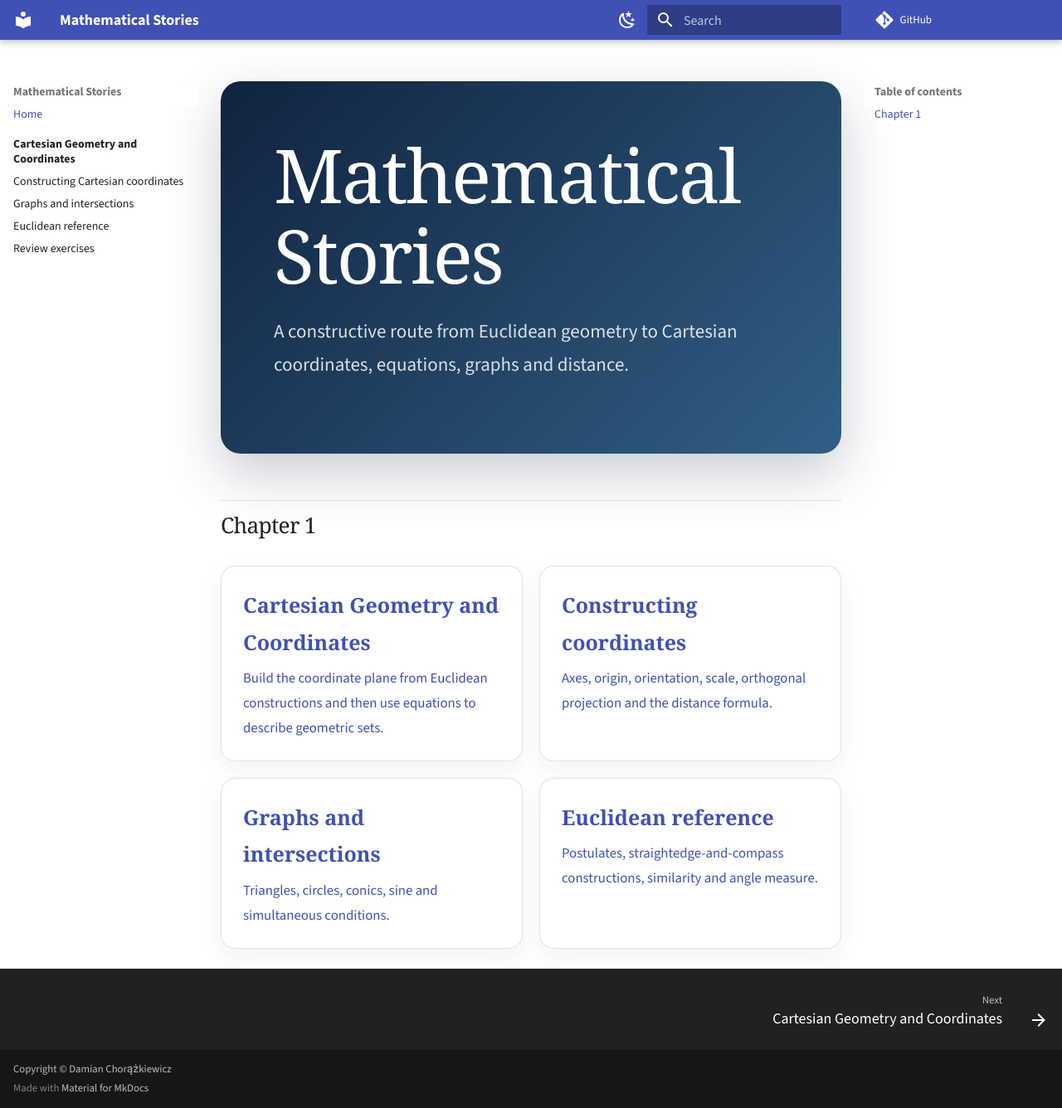
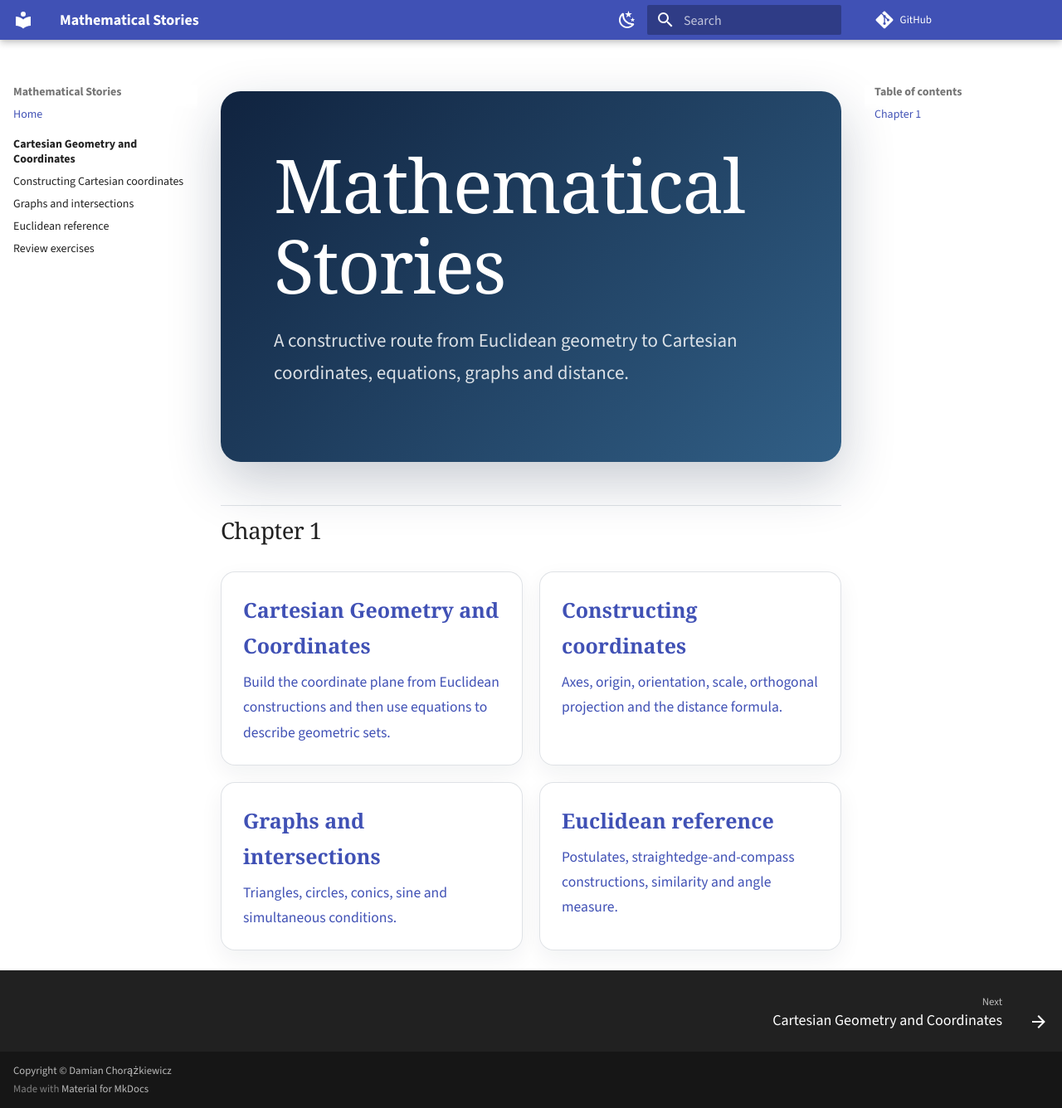
Before and after one commit to dchorazkiewicz/basic_mathematics, an MkDocs documentation site: the page built from docs/index.md, in a window 1280 px wide and 1336 px high. Shown: the whole window at 83% size. Built offline with MkDocs 1.6.1 and Material for MkDocs 9.7.7, drawn with Linux system fonts in a browser that asks for light colours; comment, search, counter and statistics services are not loaded.

Commit message:
Fix content proportions, admonition headers, and figure sizing

```diff
--- a/docs/stylesheets/extra.css
+++ b/docs/stylesheets/extra.css
@@ -11,42 +11,170 @@
   --violet: #72538d;
 }
 
-[data-md-color-scheme="default"] body { background: var(--paper); color: var(--ink); }
-.md-grid { max-width: 92rem; }
-.md-content__inner { max-width: 56rem; margin-inline: auto; }
-.md-typeset { font-size: .84rem; line-height: 1.78; }
-.md-typeset p, .md-typeset li { max-width: 76ch; }
-.md-typeset h1, .md-typeset h2, .md-typeset h3 { font-family: var(--math-serif); color: inherit; letter-spacing: -.025em; }
-.md-typeset h1 { font-size: 2.65rem; line-height: 1.08; margin-bottom: 1.1rem; }
-.md-typeset h2 { margin-top: 2.8rem; padding-top: .55rem; border-top: 1px solid var(--line); }
-.md-typeset h3 { margin-top: 2rem; }
-.md-typeset .arithmatex { overflow-x: auto; padding: .15rem .1rem; }
-.md-typeset .admonition, .md-typeset details {
-  border: 1px solid var(--line); border-left-width: .28rem; border-radius: .65rem;
-  box-shadow: 0 10px 28px rgba(23,32,51,.055); background: rgba(255,255,255,.58);
+[data-md-color-scheme="default"] body {
+  background: var(--paper);
+  color: var(--ink);
 }
-.md-typeset .admonition-title, .md-typeset summary { font-weight: 750; letter-spacing: .015em; }
+
+/* Keep the page readable instead of stretching it across the full viewport. */
+.md-grid {
+  max-width: 82rem;
+}
+
+.md-content__inner {
+  max-width: 49rem;
+  margin-inline: auto;
+  padding-top: 1.2rem;
+}
+
+.md-typeset {
+  font-size: .88rem;
+  line-height: 1.72;
+}
+
+.md-typeset > p,
+.md-typeset li,
+.md-typeset .admonition > p:not(.admonition-title),
+.md-typeset details > p:not(.admonition-title) {
+  max-width: 72ch;
+}
+
+.md-typeset h1,
+.md-typeset h2,
+.md-typeset h3 {
+  font-family: var(--math-serif);
+  color: inherit;
+  letter-spacing: -.02em;
+}
+
+.md-typeset h1 {
+  font-size: 2.45rem;
+  line-height: 1.08;
+  margin: 0 0 1.2rem;
+}
+
+.md-typeset h2 {
+  margin-top: 2.6rem;
+  padding-top: .55rem;
+  border-top: 1px solid var(--line);
+}
+
+.md-typeset h3 {
+  margin-top: 2rem;
+}
+
+.md-typeset .arithmatex {
+  overflow-x: auto;
+  padding: .15rem .1rem;
+}
+
+.md-typeset .admonition,
+.md-typeset details {
+  border: 1px solid var(--line);
+  border-left-width: .28rem;
+  border-radius: .65rem;
+  box-shadow: 0 8px 24px rgba(23,32,51,.05);
+  background: rgba(255,255,255,.58);
+}
+
+/* Material uses a paragraph for the title. It must span the whole box. */
+.md-typeset .admonition-title,
+.md-typeset summary {
+  max-width: none !important;
+  width: auto;
+  margin-right: 0;
+  font-weight: 750;
+  letter-spacing: .015em;
+}
+
 .md-typeset .admonition.definition { border-left-color: var(--blue); }
 .md-typeset .admonition.theorem { border-left-color: var(--violet); }
 .md-typeset .admonition.proof { border-left-color: var(--green); }
 .md-typeset .admonition.example { border-left-color: var(--gold); }
+
 .hero {
-  margin: 0 0 2rem; padding: clamp(1.8rem,5vw,4rem); border-radius: 1.2rem;
-  background: linear-gradient(135deg,#10233f,#315f86); color: white;
+  margin: 0 0 2rem;
+  padding: clamp(1.8rem,5vw,4rem);
+  border-radius: 1.2rem;
+  background: linear-gradient(135deg,#10233f,#315f86);
+  color: white;
   box-shadow: 0 24px 64px rgba(16,35,63,.23);
 }
-.hero h1 { color: white; margin: 0; max-width: 13ch; font-size: clamp(2.8rem,7vw,5.5rem); }
-.hero p { max-width: 45rem; color: rgba(255,255,255,.84); font-size: 1.15rem; }
-.chapter-grid { display:grid; grid-template-columns:repeat(2,minmax(0,1fr)); gap:1rem; margin:1.5rem 0; }
-.chapter-card { display:block; padding:1.2rem 1.3rem; border:1px solid var(--line); border-radius:.85rem; background:rgba(255,255,255,.62); text-decoration:none; color:inherit; box-shadow:0 10px 28px rgba(23,32,51,.06); }
-.chapter-card:hover { transform:translateY(-2px); transition:.15s ease; }
-.chapter-card strong { display:block; font-family:var(--math-serif); font-size:1.25rem; margin-bottom:.35rem; }
-.math-figure { margin:1.6rem auto 2rem; padding:1rem; max-width:48rem; border:1px solid var(--line); border-radius:.8rem; background:rgba(255,255,255,.5); }
-.math-figure svg { width:100%; height:auto; display:block; }
-.fig-axis { stroke:currentColor; stroke-width:2; }
-.fig-main { stroke:#4f85b4; stroke-width:4; fill:none; }
-.fig-helper { stroke:#8f99a8; stroke-width:2; stroke-dasharray:8 7; fill:none; }
-.fig-dot { fill:#f29d49; stroke:currentColor; stroke-width:1.5; }
-.fig-label { fill:currentColor; font: 18px "Source Sans 3", sans-serif; }
-.fig-caption { fill:currentColor; opacity:.7; font: 17px "Source Sans 3", sans-serif; }
-@media (max-width:700px){ .chapter-grid{grid-template-columns:1fr}.md-typeset h1{font-size:2.15rem}.md-content__inner{padding-inline:.3rem} }
+
+.hero h1 {
+  color: white;
+  margin: 0;
+  max-width: 13ch;
+  font-size: clamp(2.8rem,7vw,5.5rem);
+}
+
+.hero p {
+  max-width: 45rem;
+  color: rgba(255,255,255,.84);
+  font-size: 1.15rem;
+}
+
+.chapter-grid {
+  display: grid;
+  grid-template-columns: repeat(2,minmax(0,1fr));
+  gap: 1rem;
+  margin: 1.5rem 0;
+}
+
+.chapter-card {
+  display: block;
+  padding: 1.2rem 1.3rem;
+  border: 1px solid var(--line);
+  border-radius: .85rem;
+  background: rgba(255,255,255,.62);
+  text-decoration: none;
+  color: inherit;
+  box-shadow: 0 10px 28px rgba(23,32,51,.06);
+}
+
+.chapter-card:hover {
+  transform: translateY(-2px);
+  transition: .15s ease;
+}
+
+.chapter-card strong {
+  display: block;
+  font-family: var(--math-serif);
+  font-size: 1.25rem;
+  margin-bottom: .35rem;
+}
+
+.math-figure {
+  margin: 1.5rem auto 2rem;
+  padding: .75rem;
+  max-width: 40rem;
+  border: 1px solid var(--line);
+  border-radius: .8rem;
+  background: rgba(255,255,255,.5);
+}
+
+.math-figure svg {
+  width: 100%;
+  height: auto;
+  display: block;
+}
+
+.fig-axis { stroke: currentColor; stroke-width: 2; }
+.fig-main { stroke: #4f85b4; stroke-width: 4; fill: none; }
+.fig-helper { stroke: #8f99a8; stroke-width: 2; stroke-dasharray: 8 7; fill: none; }
+.fig-dot { fill: #f29d49; stroke: currentColor; stroke-width: 1.5; }
+.fig-label { fill: currentColor; font: 18px "Source Sans 3", sans-serif; }
+.fig-caption { fill: currentColor; opacity: .7; font: 17px "Source Sans 3", sans-serif; }
+
+@media (max-width: 1220px) {
+  .md-sidebar--secondary {
+    display: none;
+  }
+}
+
+@media (max-width: 700px) {
+  .chapter-grid { grid-template-columns: 1fr; }
+  .md-typeset h1 { font-size: 2.05rem; }
+  .md-content__inner { padding-inline: .45rem; }
+  .math-figure { padding: .35rem; }
+}
```
